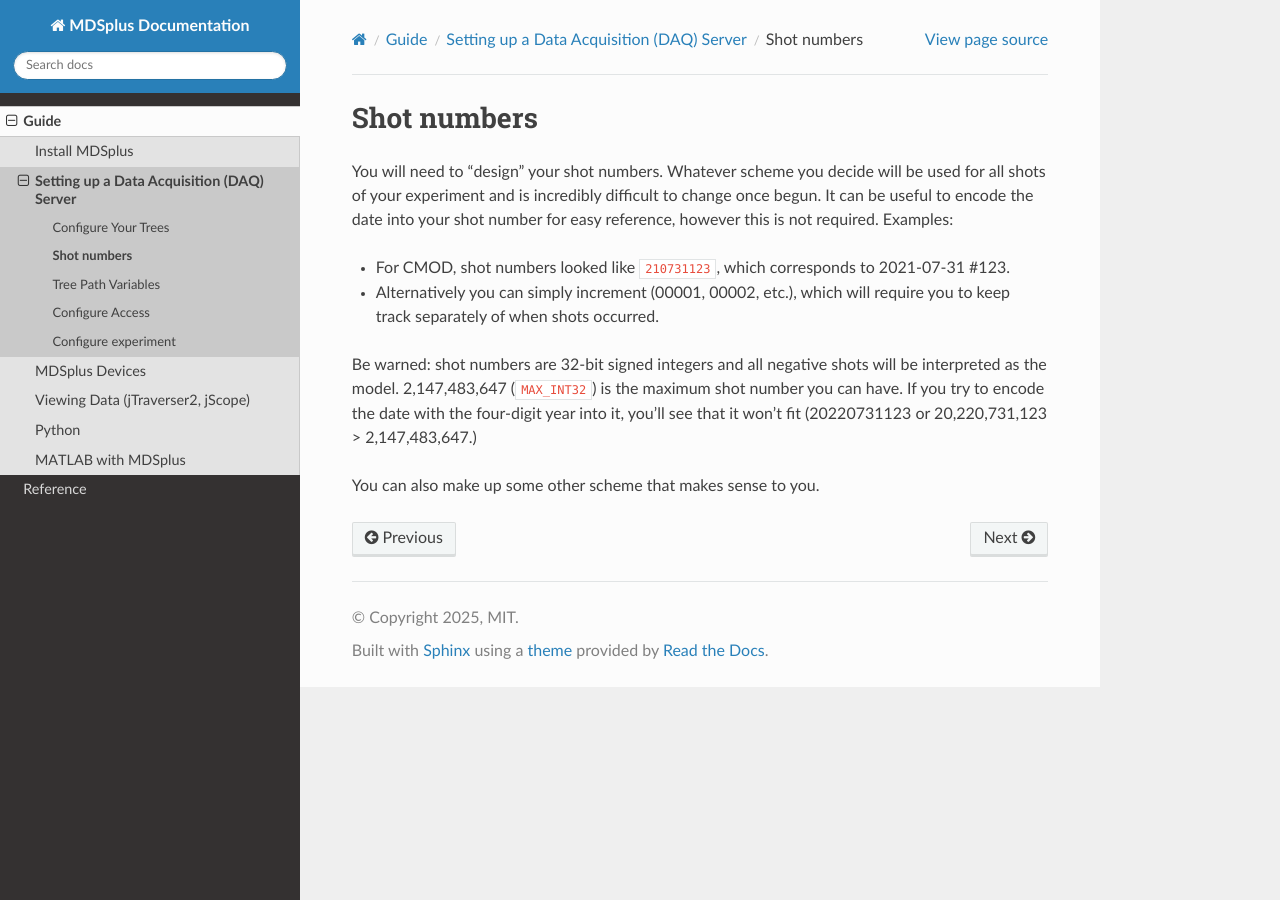
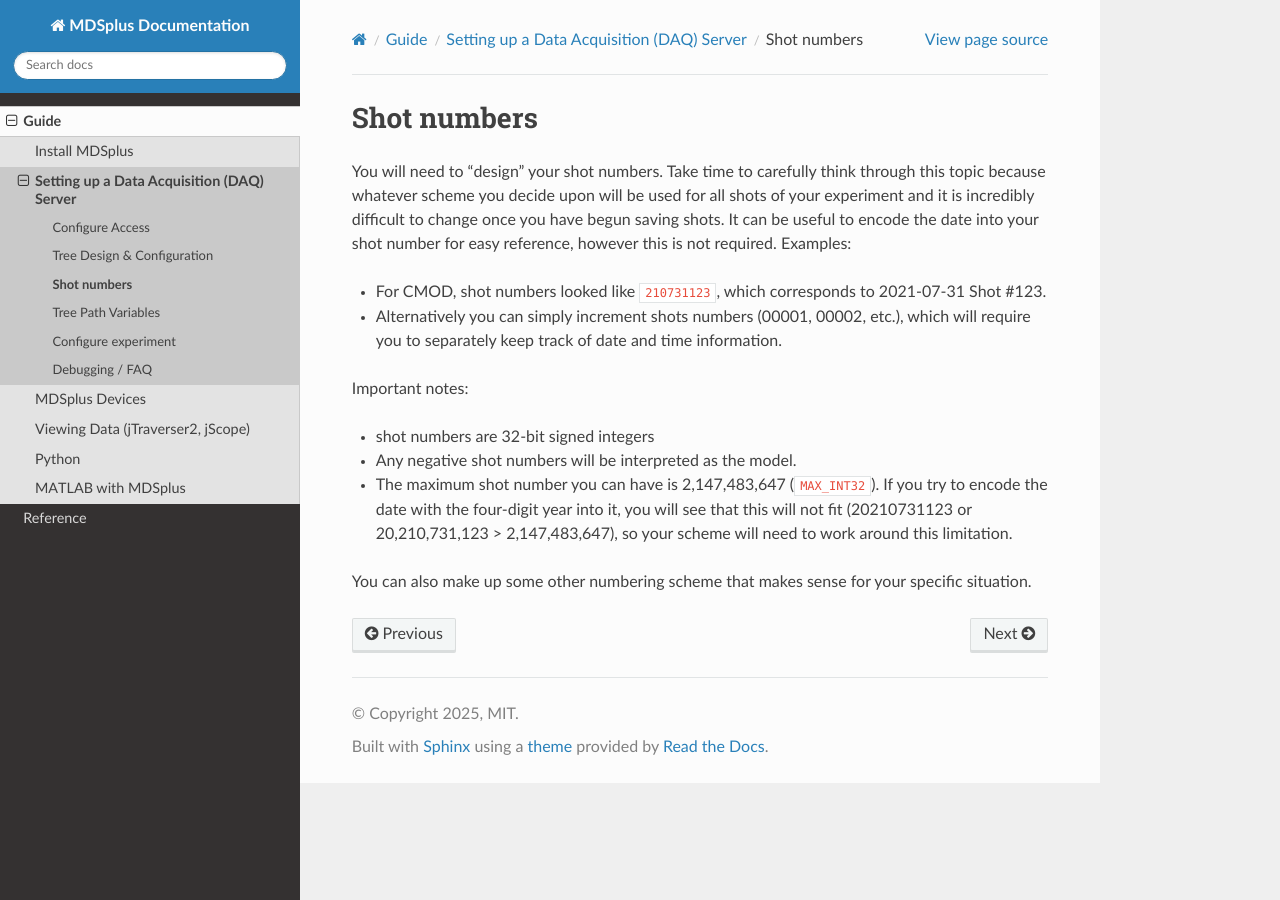
Before and after one commit to MDSplus/Documentation, a Sphinx documentation site: the page built from docs/guide/daq/shot_numbers.md, in a window 1280 px wide. Built offline with Sphinx 7.4.7 and the Read the Docs theme 3.1.0, drawn with Linux system fonts in a browser that asks for light colours; pages that are not in the unit, such as notebooks, are missing from menus.

```diff
--- a/docs/guide/daq/shot_numbers.md
+++ b/docs/guide/daq/shot_numbers.md
@@ -1,11 +1,13 @@
-
 # Shot numbers
 
-You will need to "design" your shot numbers. Whatever scheme you decide will be used for all shots of your experiment and is incredibly difficult to change once begun. It can be useful to encode the date into your shot number for easy reference, however this is not required. Examples:
+You will need to "design" your shot numbers. Take time to carefully think through this topic because whatever scheme you decide upon will be used for all shots of your experiment and it is incredibly difficult to change once you have begun saving shots. It can be useful to encode the date into your shot number for easy reference, however this is not required. Examples:
 
-* For CMOD, shot numbers looked like `210731123`, which corresponds to 2021-07-31 #123.
-* Alternatively you can simply increment (00001, 00002, etc.), which will require you to keep track separately of when shots occurred.
+* For CMOD, shot numbers looked like `210731123`, which corresponds to 2021-07-31 Shot #123.
+* Alternatively you can simply increment shots numbers (00001, 00002, etc.), which will require you to separately keep track of date and time information.
 
-Be warned: shot numbers are 32-bit signed integers and all negative shots will be interpreted as the model. 2,147,483,647 (`MAX_INT32`) is the maximum shot number you can have. If you try to encode the date with the four-digit year into it, you'll see that it won't fit (20220731123 or 20,220,731,123 > 2,147,483,647.)
+Important notes:
+* shot numbers are 32-bit signed integers
+* Any negative shot numbers will be interpreted as the model.
+* The maximum shot number you can have is 2,147,483,647 (`MAX_INT32`). If you try to encode the date with the four-digit year into it, you will see that this will not fit (20210731123 or 20,210,731,123 > 2,147,483,647), so your scheme will need to work around this limitation.
 
-You can also make up some other scheme that makes sense to you.
+You can also make up some other numbering scheme that makes sense for your specific situation.
```
Also changed, not shown: docs/guide/daq/index.rst (+7 -6 lines), docs/guide/daq/trees.md (+6 -5 lines), 1 other file.
